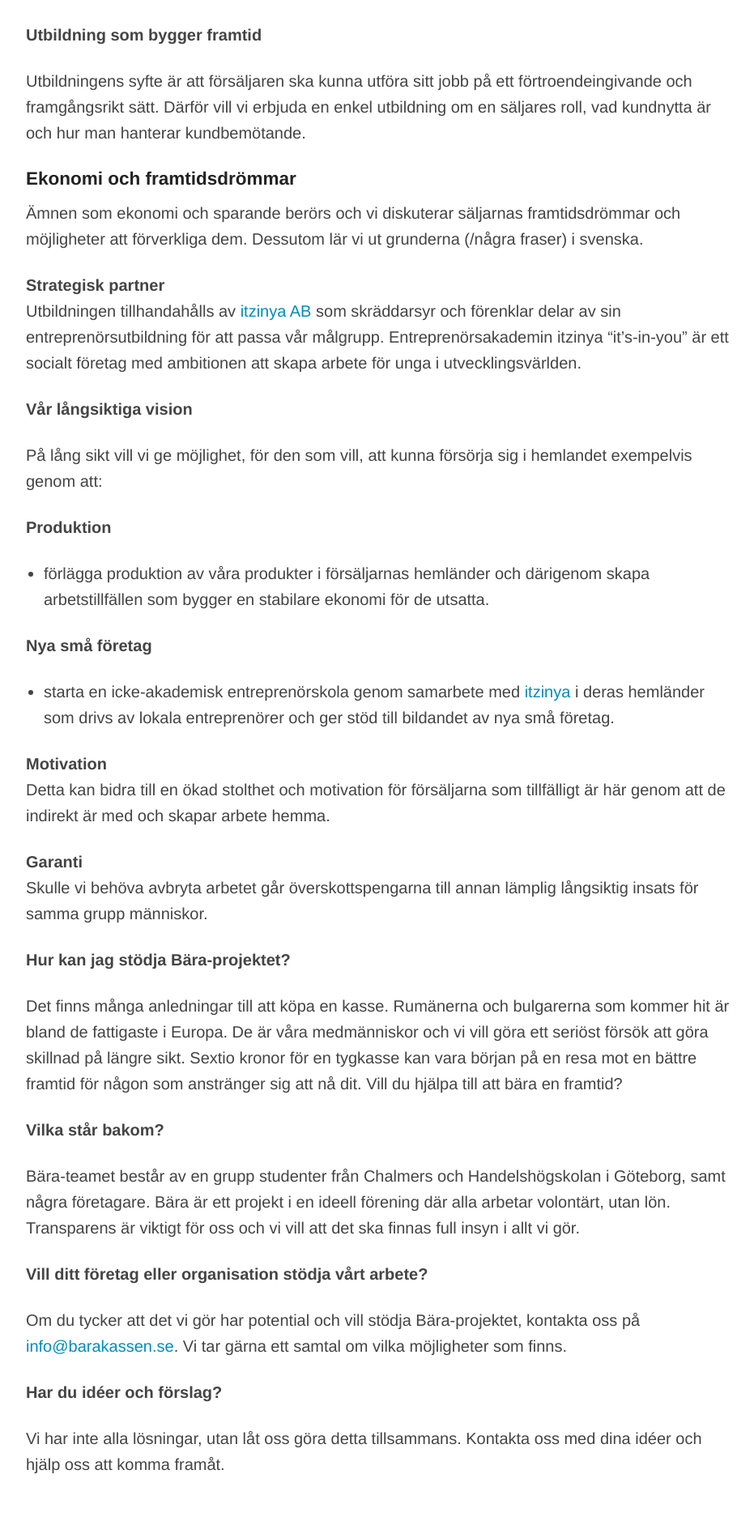
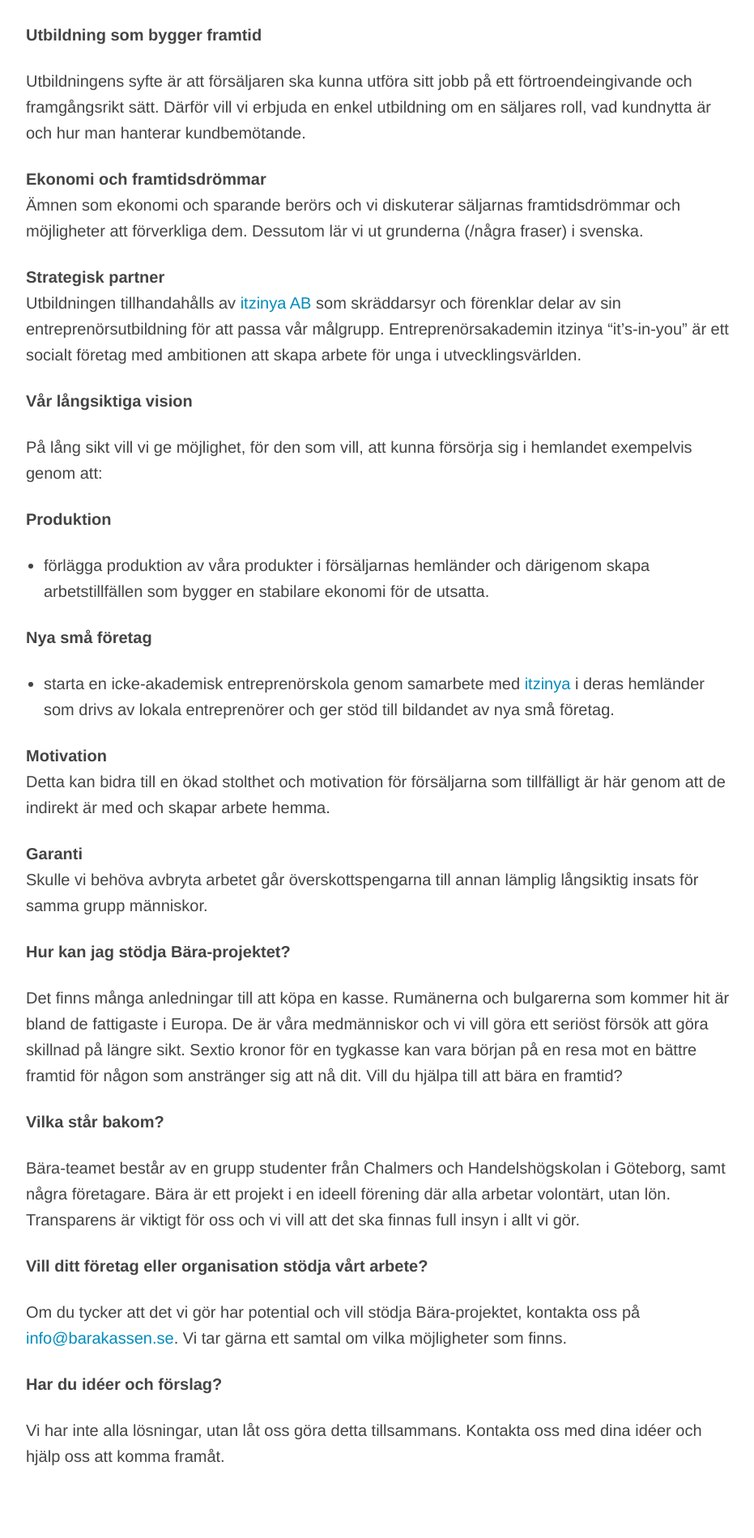
Before and after one commit to bara-se/bara-se.github.io, a Jekyll site: the page built from _posts/0100-01-01-index.md, in a window 1280 px wide. Shown: the part 2012-3911 px from the top of the page at 81% size, without its empty margins (168-1099 px from the left). Built offline with Jekyll 4.4.1, drawn with Linux system fonts in a browser that asks for light colours.

```diff
--- a/_posts/0100-01-01-index.md
+++ b/_posts/0100-01-01-index.md
@@ -43,7 +43,7 @@ Detta är en relevant fråga och vi tror på transparens i allt vi gör. Så hä
 
 Utbildningens syfte är att försäljaren ska kunna utföra sitt jobb på ett förtroendeingivande och framgångsrikt sätt. Därför vill vi erbjuda en enkel utbildning om en säljares roll, vad kundnytta är och hur man hanterar kundbemötande.
 
-#####**Ekonomi och framtidsdrömmar**
+**Ekonomi och framtidsdrömmar**
 Ämnen som ekonomi och sparande berörs och vi diskuterar säljarnas framtidsdrömmar och möjligheter att förverkliga dem. Dessutom lär vi ut grunderna (/några fraser) i svenska.
 
 **Strategisk partner**
```
